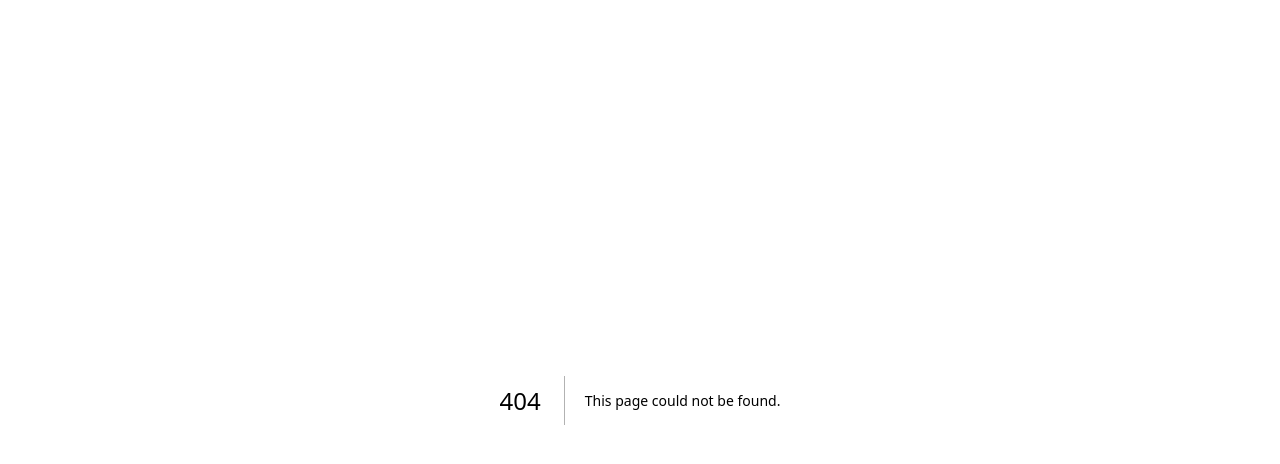
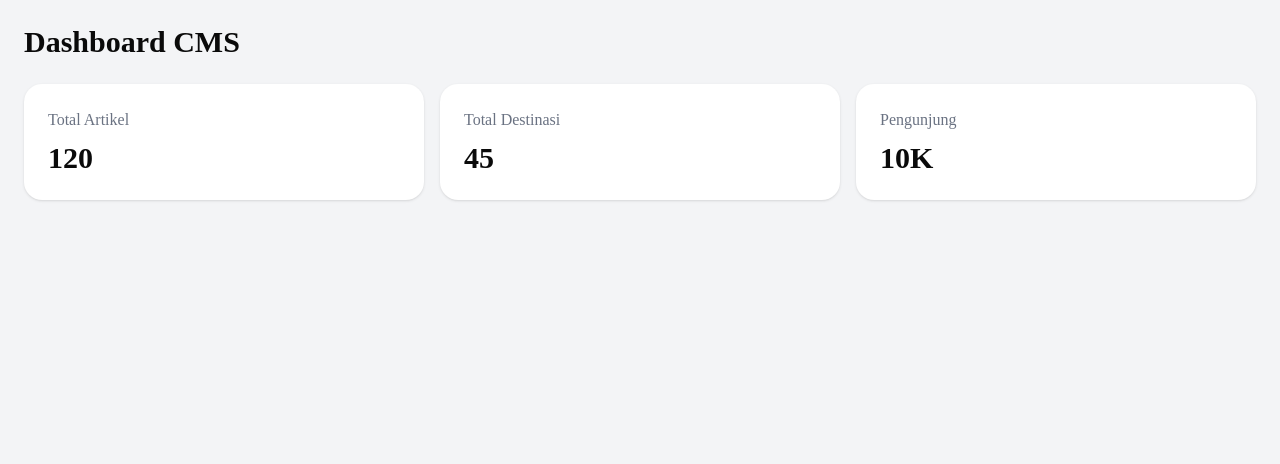
Before and after one commit to Atri-awg/way-kanan-explore, a Next.js app in the folder cms/: page /dashboard in a window 1280 px wide. Before the commit this address had no page. Shown: the top 464 px of the page. Built offline with nearby package versions, Linux system fonts and the light colour scheme.

Commit message:
membuat folder dashboard sementara

```diff
--- /dev/null
+++ b/cms/app/dashboard/page.tsx
@@ -0,0 +1,26 @@
+export default function DashboardPage() {
+  return (
+    <div className="min-h-screen bg-gray-100 p-6">
+      <h1 className="text-3xl font-bold mb-6">
+        Dashboard CMS
+      </h1>
+
+      <div className="grid grid-cols-1 md:grid-cols-3 gap-4">
+        <div className="bg-white p-6 rounded-2xl shadow">
+          <h2 className="text-gray-500">Total Artikel</h2>
+          <p className="text-3xl font-bold mt-2">120</p>
+        </div>
+
+        <div className="bg-white p-6 rounded-2xl shadow">
+          <h2 className="text-gray-500">Total Destinasi</h2>
+          <p className="text-3xl font-bold mt-2">45</p>
+        </div>
+
+        <div className="bg-white p-6 rounded-2xl shadow">
+          <h2 className="text-gray-500">Pengunjung</h2>
+          <p className="text-3xl font-bold mt-2">10K</p>
+        </div>
+      </div>
+    </div>
+  );
+}
```
Also changed, not shown: cms/components/ui/layout/dashboard-layout.tsx (added), cms/components/ui/layout/navbar.tsx (added), cms/components/ui/layout/sidebar.tsx (added).
